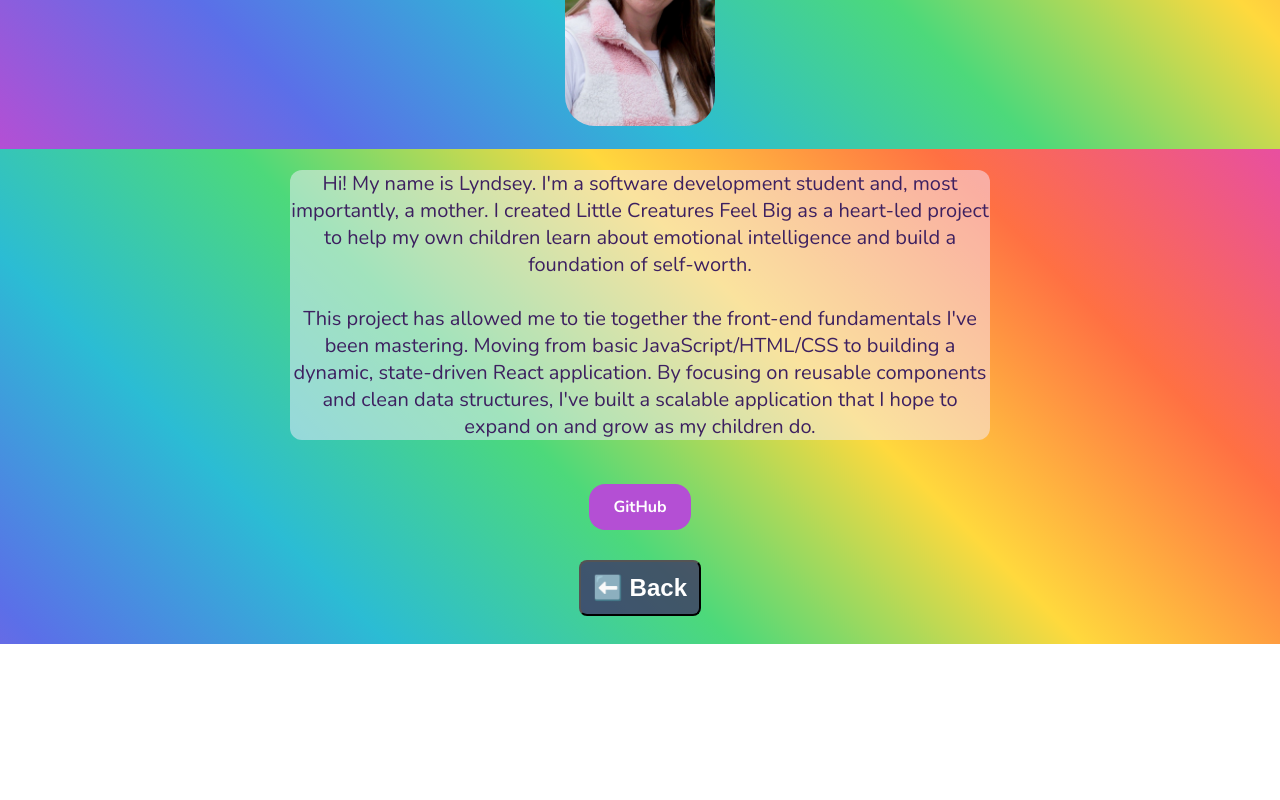
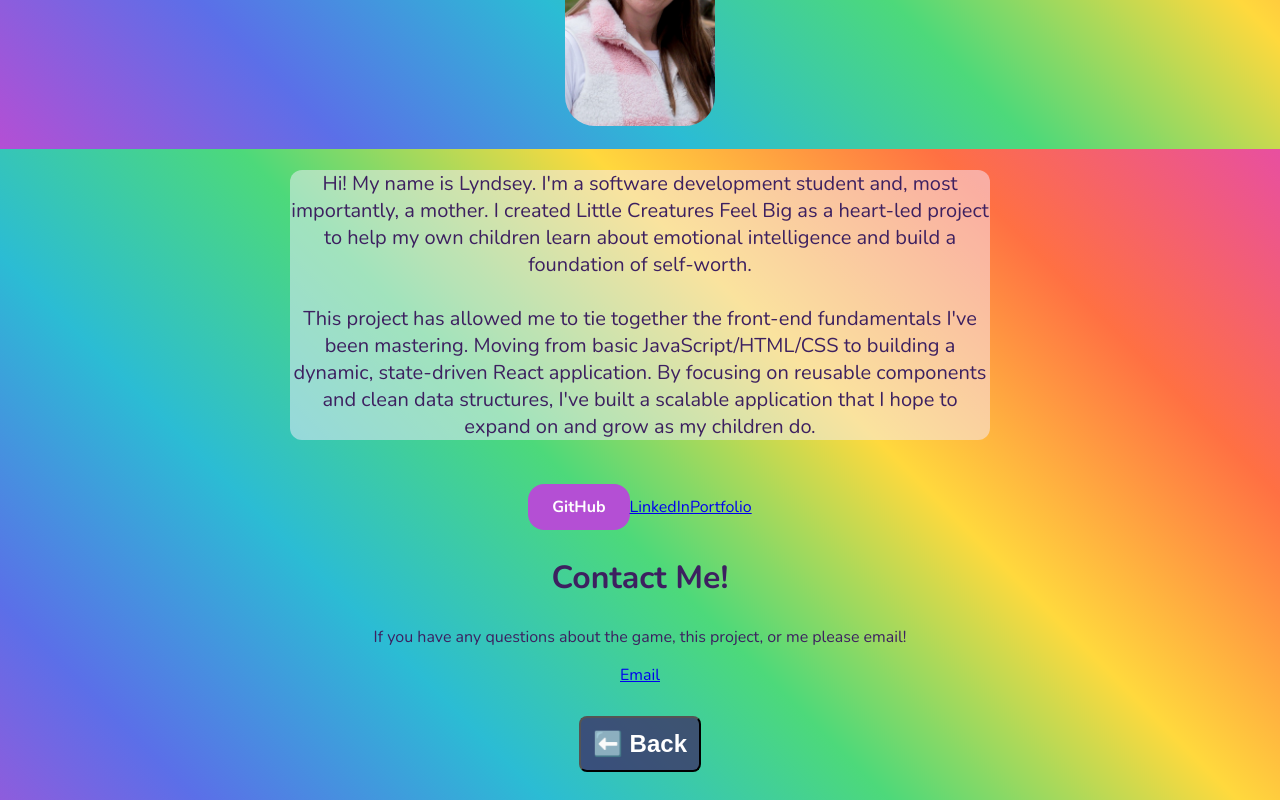
Before and after one commit to Lyndseydj1808/unit-1-project-Lyndsey-C, a React (Vite) app in the folder unit-1-project/: page /about in a window 1280 px wide. Shown: the part 2251-3051 px from the top of the page. Before the commit the page ends 2895 px from the top, so only its background shows below. Built offline with nearby package versions, Linux system fonts and the light colour scheme.

Commit message:
added choose child account page, added navBar component, added linkedIn and portfolio/contact section to about page

```diff
--- a/unit-1-project/src/App.jsx
+++ b/unit-1-project/src/App.jsx
@@ -11,6 +11,7 @@ import ParentCreateAccount from "./pages/ParentCreateAccount";
 import CreateChildAccount from "./pages/CreateChildAccount";
 import ChildAccounts from "./pages/ChildAccounts";
 import TimeLimit from "./pages/TimeLimit";
+import ChooseAnAccount from "./pages/ChooseAnAccount";
 
 function App() {
   const [childName, setChildName] = useState("");
@@ -37,6 +38,7 @@ function App() {
         <Route path="/create-child-account" element={<CreateChildAccount onUpdateChild={onUpdateChild} childName={childName} />} />
         <Route path="/child-accounts" element={<ChildAccounts />} />
         <Route path="/time-limit" element={<TimeLimit />} />
+        <Route path="/choose-an-account" element={<ChooseAnAccount />} />
         <Route
           path="/mini-games"
           element={<MainGames childName={childName} />}
--- a/unit-1-project/src/pages/About.jsx
+++ b/unit-1-project/src/pages/About.jsx
@@ -131,6 +131,34 @@ export default function About({ childName }) {
         >
           GitHub
         </a>
+        <a
+        href="https://www.linkedin.com/in/lyndsey-clarkson/"
+        target="_blank"
+        rel="noreferrer"
+        className="linkedIn-button"
+        >
+          LinkedIn
+        </a>
+        <a
+        href="https://lyndseydj1808.github.io/Lyndsey-Clarkson-Portfolio/"
+        target="_blank"
+        rel="noreferrer"
+        className="portfolio-button"
+        >
+          Portfolio
+        </a>
+        <div className="contact">
+          <h2 className="contact-header">Contact Me!</h2>
+          <p>If you have any questions about the game, this project, or me please email!</p>
+          <a
+          href="mailto: lyndseydj1808@gmail.com"
+          target="_blank"
+          rel="noreferrer"
+          className="email"
+          >
+            Email
+          </a>
+        </div>
       </div>
       <BackButton />
     </div>
--- /dev/null
+++ b/unit-1-project/src/pages/ChooseAnAccount.jsx
@@ -0,0 +1,9 @@
+import React from 'react'
+
+export default function ChooseAnAccount() {
+  return (
+    <div>
+
+    </div>
+  )
+}
--- a/unit-1-project/src/pages/ParentDashboard.jsx
+++ b/unit-1-project/src/pages/ParentDashboard.jsx
@@ -1,5 +1,3 @@
-import React, { useState } from "react";
-import BackButton from "../components/BackButton";
 import { Link } from "react-router-dom";
 import "./ParentDashboard.css";
 
--- /dev/null
+++ b/unit-1-project/src/services/apiConfig.js
@@ -0,0 +1 @@
+export const API_URL = import.meta.env.VITE_API_URL;
```
Also changed, not shown: unit-1-project/src/components/NavBar.jsx (added, +13 -0 lines), unit-1-project/src/components/NavBar.css (added), unit-1-project/src/pages/ChooseAnAccount.css (added), 1 other file (tests, documents, lock files or other folders).
